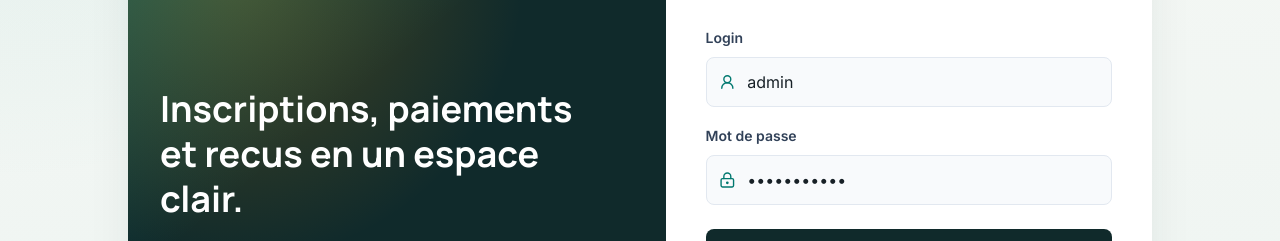
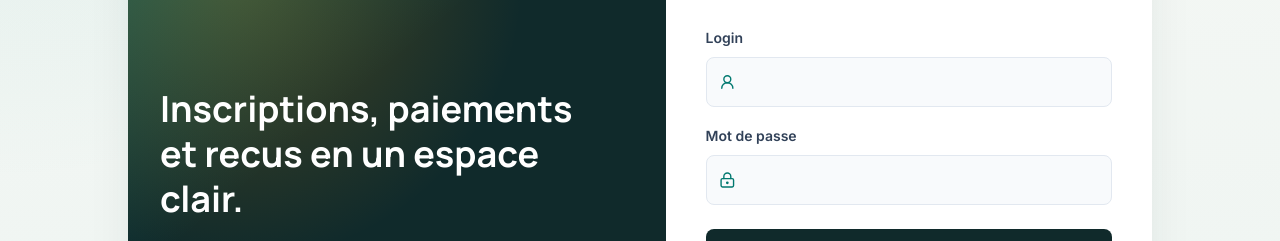
Before and after one commit to Amani-S21/Gestion_Inscript_Paiement_School, a React (Vite) app in the folder frontend/: page /login in a window 1280 px wide. Shown: the part 297-538 px from the top of the page. Built offline with nearby package versions, Linux system fonts and the light colour scheme; no server answers.

Commit message:
update project

```diff
--- a/frontend/src/pages/auth/LoginPage.tsx
+++ b/frontend/src/pages/auth/LoginPage.tsx
@@ -1,13 +1,14 @@
 import { FormEvent, useState } from "react";
-import { LockKeyhole, School, UserRound } from "lucide-react";
+import { Eye, EyeOff, LockKeyhole, School, ShieldCheck, UserRound } from "lucide-react";
 import { useNavigate, useSearchParams } from "react-router-dom";
 
 import { useAuth } from "../../contexts/AuthContext";
 import { login } from "../../services/authService";
 
 export function LoginPage() {
-  const [username, setUsername] = useState("admin");
-  const [password, setPassword] = useState("Admin@12345");
+  const [username, setUsername] = useState("");
+  const [password, setPassword] = useState("");
+  const [showPassword, setShowPassword] = useState(false);
   const [error, setError] = useState("");
   const [loading, setLoading] = useState(false);
   const { refresh } = useAuth();
```
